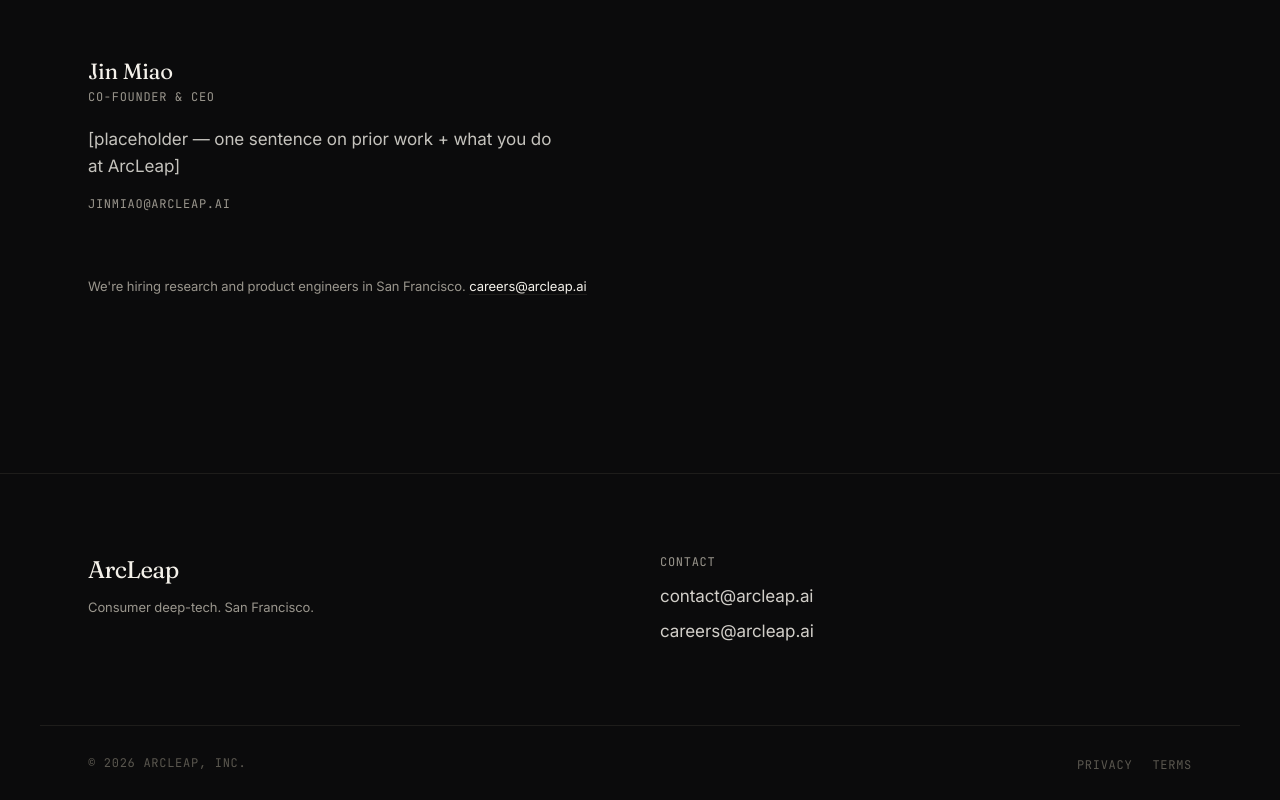
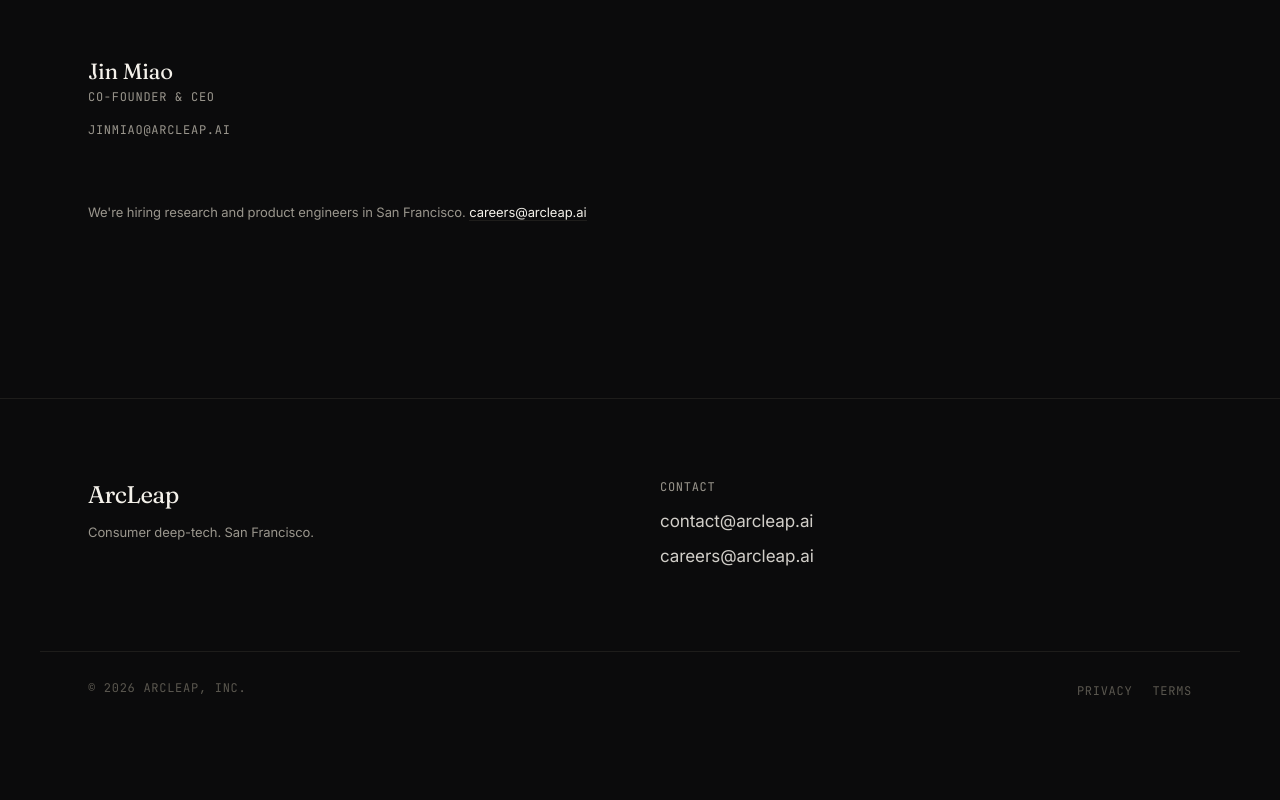
Before and after one commit to arcleap/landing_page, a Next.js app: page / in a window 1280 px wide. Shown: the part 2076-2876 px from the top of the page. After the commit the page ends 2802 px from the top, so only its background shows below. Built offline with nearby package versions, Linux system fonts and the light colour scheme.

Commit message:
feat: remove placeholder bio from founder card
Drop bio field from Founder type and Jin's record. Company.tsx no
longer renders the bio paragraph.

```diff
--- a/components/Company.tsx
+++ b/components/Company.tsx
@@ -33,7 +33,6 @@ export function Company() {
           <article key={f.name} className="flex flex-col">
             <h3 className="text-h3 text-ink">{f.name}</h3>
             <p className="text-mono mt-1">{f.role}</p>
-            <p className="mt-5 text-body text-ink/80 max-w-[44ch]">{f.bio}</p>
             <p className="text-mono mt-4">
               <a
                 href={`mailto:${f.email}`}
--- a/content/company.ts
+++ b/content/company.ts
@@ -1,7 +1,6 @@
 export type Founder = {
   name: string;
   role: string;
-  bio: string;
   email: string;
   link?: { label: string; href: string };
 };
@@ -17,8 +16,6 @@ export const company = {
     {
       name: "Jin Miao",
       role: "Co-founder & CEO",
-      bio:
-        "[placeholder — one sentence on prior work + what you do at ArcLeap]",
       email: "jinmiao@arcleap.ai",
     },
   ] satisfies Founder[],
```
Also changed, not shown: 1 other file (tests, documents, lock files or other folders).
